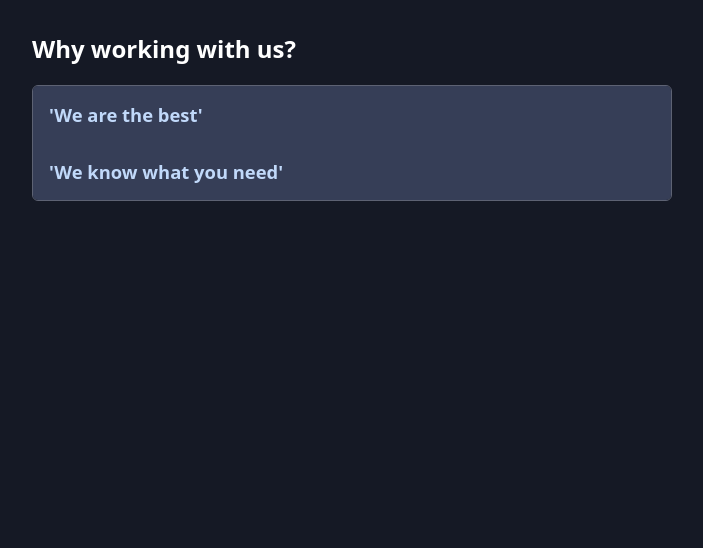
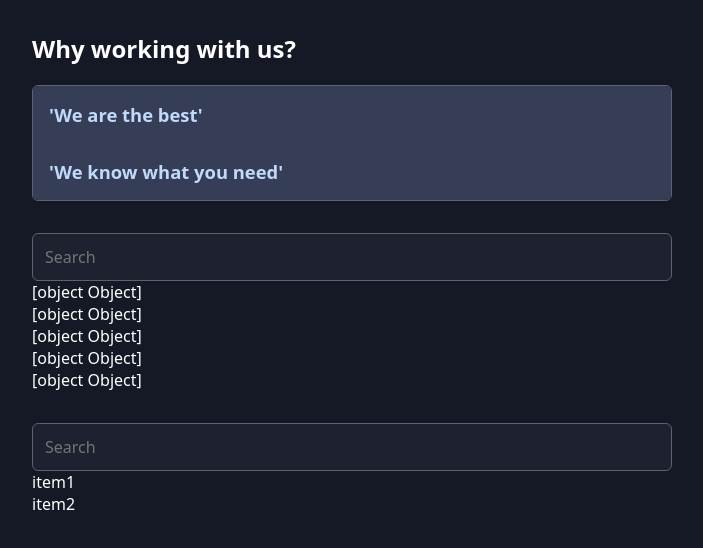
Before and after one commit to Sergii-Osedchuk/best-practises, a React (Vite) app: page / in a window 1280 px wide. Shown: the top 548 px of the page, without its empty margins (288-991 px from the left). Built offline with nearby package versions, Linux system fonts and the light colour scheme.

Commit message:
add lists on item in SearchablList component

```diff
--- a/src/App.jsx
+++ b/src/App.jsx
@@ -1,4 +1,44 @@
 import Accordion from "./components/accordion/Accordion";
+import SearchableList from "./components/searchebleList/SearchebleList";
+
+import savannaImg from './assets/african-savanna.jpg';
+import amazonImg from './assets/amazon-river.jpg';
+import caribbeanImg from './assets/caribbean-beach.jpg';
+import desertImg from './assets/desert-dunes.jpg';
+import forestImg from './assets/forest-waterfall.jpg';
+
+const PLACES = [
+  {
+    id: 'african-savanna',
+    image: savannaImg,
+    title: 'African Savanna',
+    description: 'Experience the beauty of nature.',
+  },
+  {
+    id: 'amazon-river',
+    image: amazonImg,
+    title: 'Amazon River',
+    description: 'Get to know the largest river in the world.',
+  },
+  {
+    id: 'caribbean-beach',
+    image: caribbeanImg,
+    title: 'Caribbean Beach',
+    description: 'Enjoy the sun and the beach.',
+  },
+  {
+    id: 'desert-dunes',
+    image: desertImg,
+    title: 'Desert Dunes',
+    description: 'Discover the desert life.',
+  },
+  {
+    id: 'forest-waterfall',
+    image: forestImg,
+    title: 'Forest Waterfall',
+    description: 'Listen to the sound of the water.',
+  },
+];
 
 function App() {
   return <main>
@@ -25,6 +65,10 @@
         </Accordion.Item>
       </Accordion>
     </section>
+    <section>
+      <SearchableList items={PLACES}/>
+      <SearchableList items={['item1', 'item2']} />
+    </section>
   </main>
 }
 
--- /dev/null
+++ b/src/components/searchebleList/SearchebleList.jsx
@@ -0,0 +1,10 @@
+export default function SearchableList({items}) {
+  return <div className='searchable-list'>
+    <input type='search' placeholder="Search"/>
+    <ul>
+      {items.map((item, index) => (
+        <li key={index}>{item.toString()}</li>
+      ))}
+    </ul>
+  </div>
+}
```
